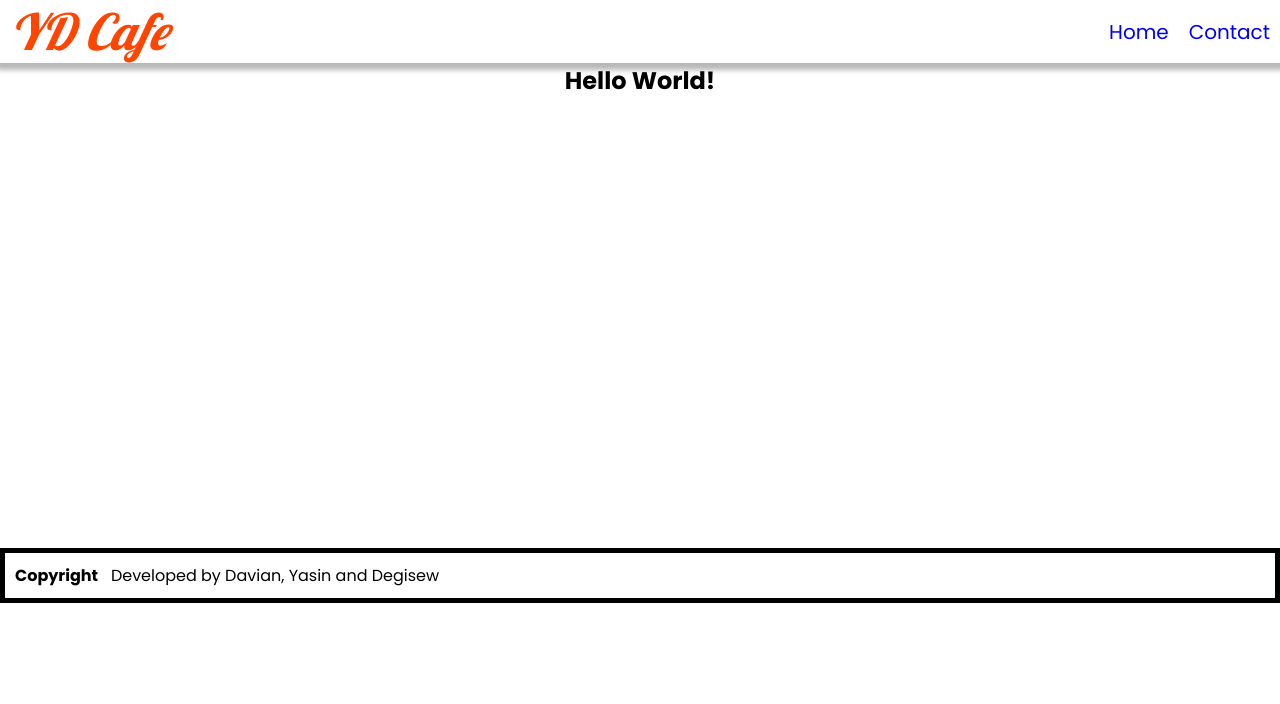
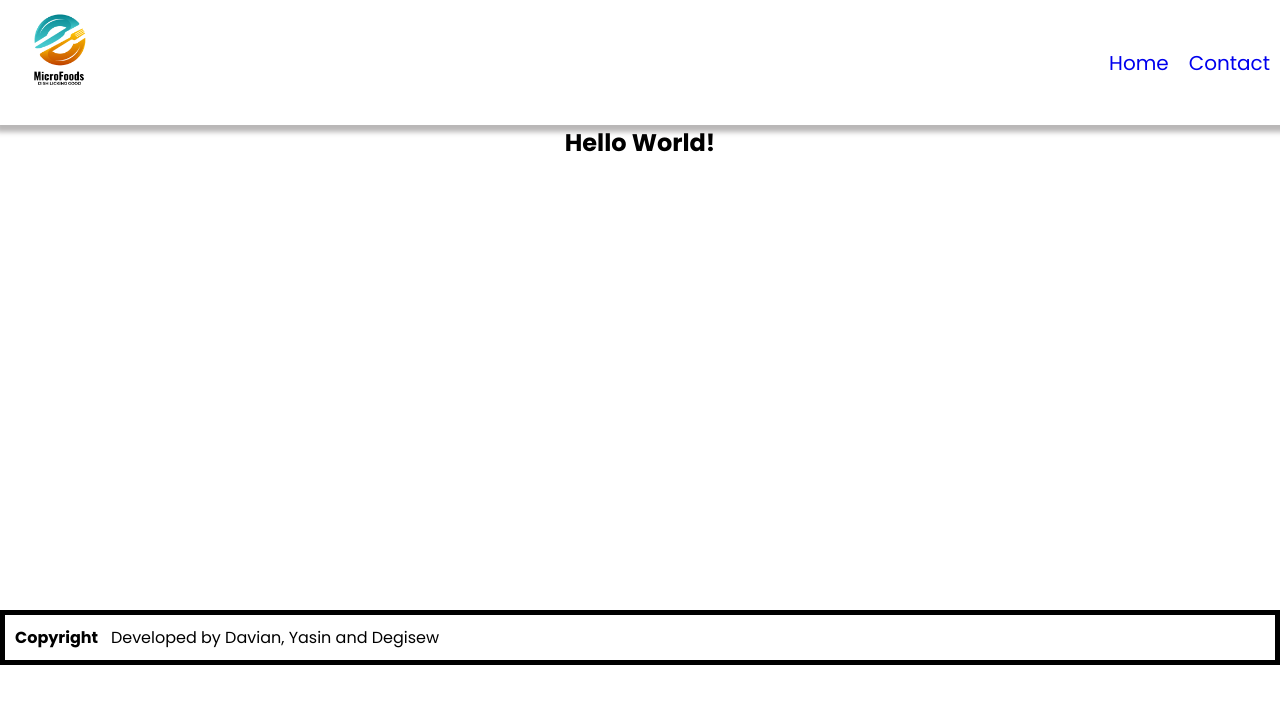
Before and after one commit to yasinabdmahmood/JavaScript-Group-Capstone, a website built with webpack: page src/template.html in a window 1280 px wide. Built offline with nearby package versions, Linux system fonts and the light colour scheme.

Commit message:
Change web page logo

```diff
--- a/src/SCSS/style.scss
+++ b/src/SCSS/style.scss
@@ -37,8 +37,12 @@ h1 {
     .logo {
       font-family: 'Lobster', cursive;
       color: orangered;
-      font-size: 50px;
+      font-size: 100px;
       font-style: italic;
+
+      img{
+        width: 100px;
+      }
     }
   }
 
--- a/src/index.js
+++ b/src/index.js
@@ -1,5 +1,2 @@
 import './SCSS/style.scss';
 import Icon from './asset/images/app_screenshot.png';
-
-const image = document.getElementById('img');
-image.src = Icon;
--- a/src/template.html
+++ b/src/template.html
@@ -9,7 +9,9 @@
 <body>
     <section class="main-container">
         <header id="header">
-            <div class="logo">YD Cafe</div>
+            <div class="logo">
+                <img src="./asset/images/Photo_1662550377880.png" alt="">
+            </div>
             <div class="nav-links">
                 <a href="#">Home</a>
                 <a href="#">Contact</a>
```
Also changed, not shown: dist/Photo_1662550377880.png (added), dist/index.html, dist/main.js.
